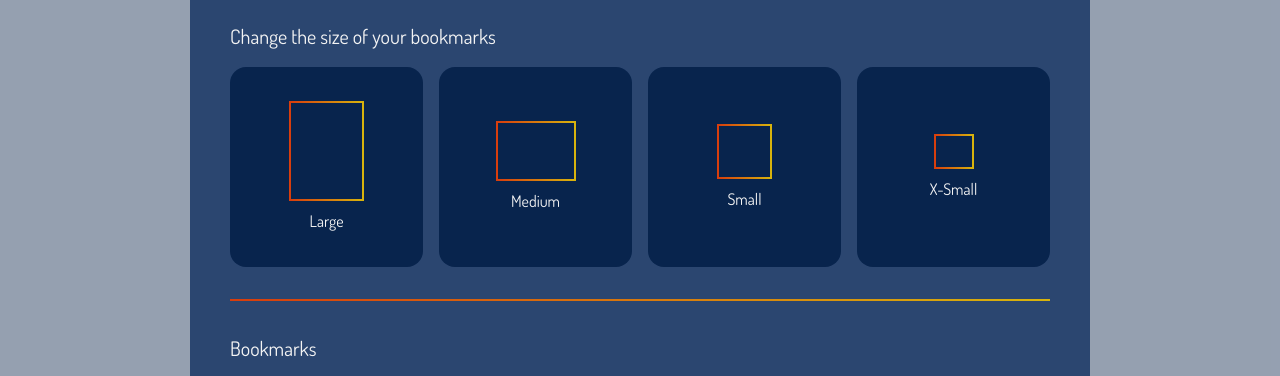
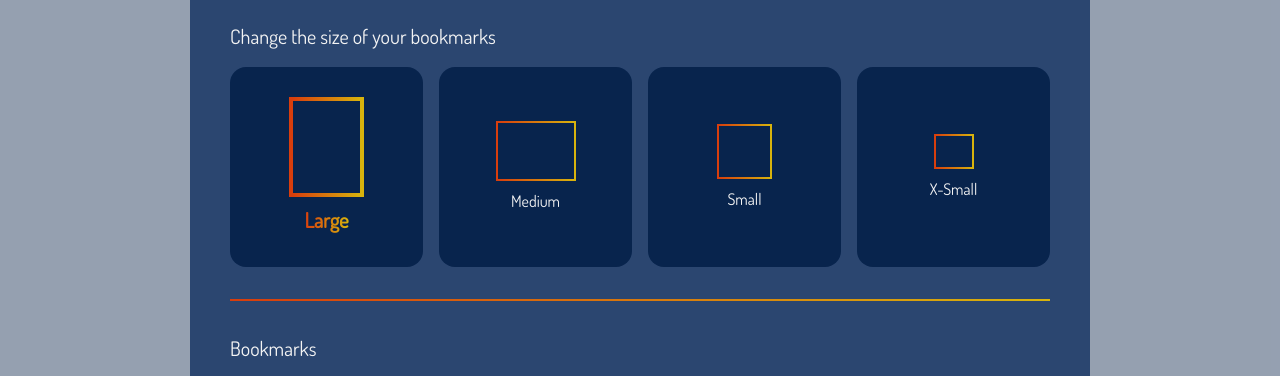
Before and after one commit to murtaza135/Bookmarker, a website built with webpack: page dist/index.html in a window 1280 px wide. Shown: the part 211-587 px from the top of the page. Built offline with nearby package versions, Linux system fonts and the light colour scheme; what muuri would draw is missing.

Commit message:
added an active class to the change size option in the settings modal for the bookmark size that is currently active

```diff
--- a/js/app.js
+++ b/js/app.js
@@ -8,8 +8,15 @@ class App {
         this.bookmarksController = new BookmarksController();
         this.ui = new UI();
 
+        this.loadInitialState();
         this.loadInitialBookmarks();
         this.loadEventListeners();
+    }
+
+    loadInitialState() {
+        const bookmarkSize = this.bookmarksController.getBookmarkSize();
+        const changeSizeDiv = document.querySelector(`.change-size-options #box-section-${bookmarkSize}`);
+        changeSizeDiv.classList.add("active");
     }
 
     loadInitialBookmarks() {
--- a/js/ui.js
+++ b/js/ui.js
@@ -24,6 +24,7 @@ export default class UI {
         this.settingsButton = document.querySelector("#settings");
         this.settingsModal = document.querySelector("#settings-modal");
         this.settingsModalCloseBtn = document.querySelector("#settings-modal .modal-close-btn");
+        this.boxSections = document.querySelectorAll("#settings-modal .box-section");
         this.settingsBookmarksList = document.querySelector("#settings-modal .bookmarks-list");
         this.bookmarkListElementSelector = "#settings-modal .bookmarks-list-element";
         this.deleteBookmarkBtnSelector = "#settings-modal .bookmarks-list-element btn-delete-bookmark";
--- a/scss/_components.scss
+++ b/scss/_components.scss
@@ -123,7 +123,7 @@
     border-image: linear-gradient(to right, $secondary-color, $tertiary-color);
     border-image-slice: 1;
     opacity: 1;
-    transition: opacity 1s linear, background-color 0.3s ease;
+    transition: opacity 1s linear, background-color 0.15s ease;
 
     &.newly-added {
         opacity: 0;
@@ -286,7 +286,7 @@
     border-image: linear-gradient(100deg, $secondary-color, $tertiary-color);
     border-image-slice: 1;
     border-radius: 0 0 3px 3px;
-    transition: background-color 0.3s ease;
+    transition: background-color 0.15s ease;
 
     &:hover {
         background-color: rgba($color: $primary-color, $alpha: 0.3)
@@ -473,6 +473,9 @@
     cursor: -moz-grab;
     cursor: -webkit-grab;
     width: 100%;
+    background-color: $primary-color-dark;
+    transition: background-color 0.15s ease;
+
 
     &.special {
         background-color: $primary-color;
@@ -480,6 +483,10 @@
 
     &.dragged-item {
         opacity: 0.4;
+    }
+
+    &:hover {
+        background-color: rgba($color: $primary-color, $alpha: 0.6);
     }
 
     .bookmark-info {
--- a/scss/_style.scss
+++ b/scss/_style.scss
@@ -267,6 +267,7 @@ p {
                     color: $light-color;
                     border-radius: 1rem;
                     cursor: pointer;
+                    transition: background-color 0.15s ease;
 
                     display: flex;
                     flex-direction: column;
@@ -274,6 +275,17 @@ p {
                     align-items: center;
                     justify-items: center;
                     text-align: center;
+
+                    &:hover {
+                        background-color: rgba($color: $primary-color-dark, $alpha: 0.5);
+                    }
+
+                    // &.active {
+                    //     // border-top: 2px solid $secondary-color;
+                    //     // border-bottom: 2px solid $secondary-color;
+                    //     // border-radius: 4rem / 1rem;
+
+                    // }
 
                     .box {
                         font-weight: bold;
@@ -310,6 +322,33 @@ p {
                     .size-label {
                         cursor: inherit;
                     }
+
+                    &.active {
+                        // border-top: 2px solid $secondary-color;
+                        // border-bottom: 2px solid $secondary-color;
+                        // border-radius: 4rem / 1rem;
+
+                        // border: 2px solid $secondary-color;
+
+                        .box {
+                            border-width: 4px;
+                            // border: 2px solid $secondary-color;
+                        }
+
+                        label.size-label {
+                            font-size: 1.3rem;
+                            font-weight: bold;
+
+                            background-image: linear-gradient(to right, $secondary-color, $tertiary-color);
+                            background-size: 100%;
+                            background-repeat: repeat;
+                            background-clip: text;
+                            -webkit-background-clip: text;
+                            -webkit-text-fill-color: transparent;
+                            -moz-background-clip: text;
+                            -moz-text-fill-color: transparent;
+                        }
+                    }
                 }
 
             }
```
Also changed, not shown: dist/css/main.css, dist/index.html.
